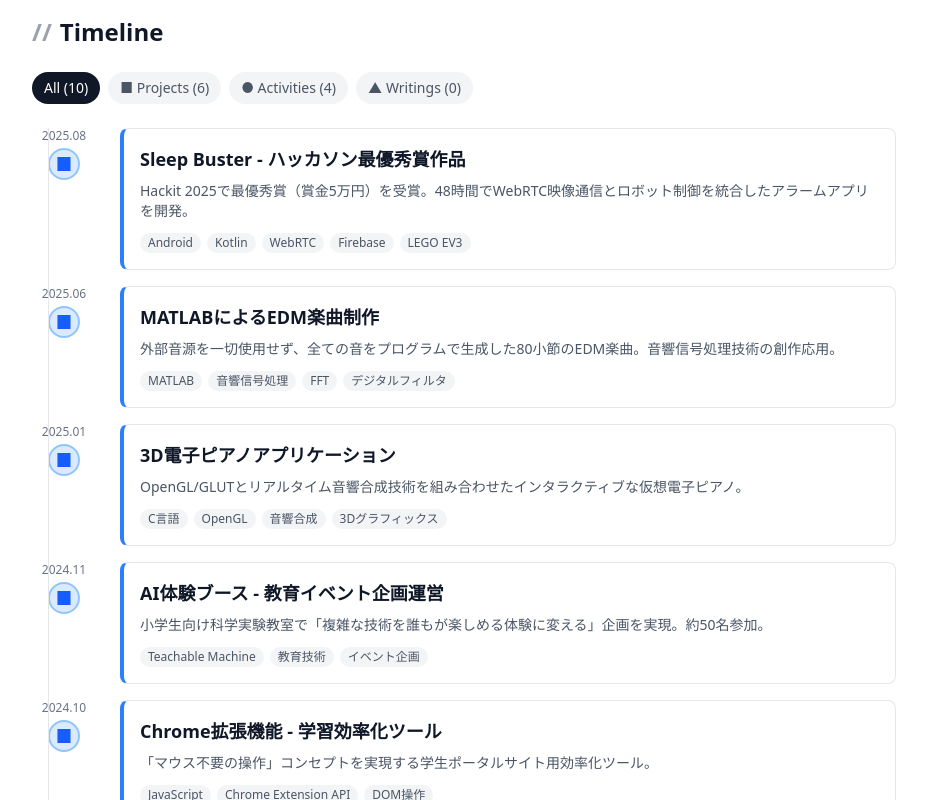
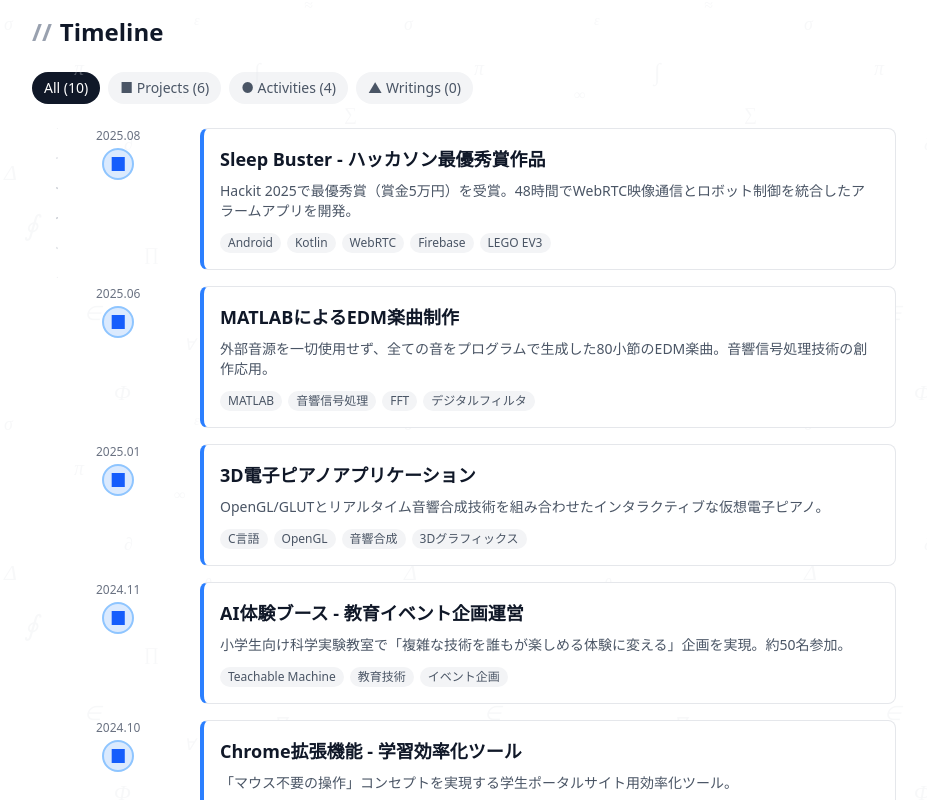
Before and after one commit to Soki0909/Soki0909.github.io, a React (Vite) app: page / in a window 1280 px wide. Shown: the part 360-1160 px from the top of the page, without its empty margins (176-1103 px from the left). Built offline with nearby package versions, Linux system fonts and the light colour scheme; no server answers.

Commit message:
fix: UI改善 - 数学記号背景、タイムライン軸線、レイアウト右寄せ、動画サイズ調整

```diff
--- a/src/components/TimelineView.tsx
+++ b/src/components/TimelineView.tsx
@@ -44,11 +44,18 @@ const TimelineView = () => {
 
       {/* タイムライン */}
       <div className="relative">
-        {/* 左側の縦線（タイムライン軸） */}
-        <div className="absolute left-4 top-0 bottom-0 w-px bg-gray-200 hidden md:block" />
+        {/* 左側の縦線（タイムライン軸）- SVG使用 */}
+        <div className="absolute left-6 top-0 bottom-0 w-0.5 hidden md:block">
+          <img
+            src="/assets/svg/timeline-axis.svg"
+            alt=""
+            className="w-full h-full object-cover"
+            aria-hidden="true"
+          />
+        </div>
 
-        {/* アイテムリスト */}
-        <div className="space-y-4">
+        {/* アイテムリスト - 右に寄せる */}
+        <div className="space-y-4 md:pl-16">
           {items.length === 0 ? (
             <div className="text-center py-8 text-gray-500">
               該当するアイテムがありません
@@ -57,7 +64,7 @@ const TimelineView = () => {
             items.map((item) => (
               <div key={item.id} className="flex gap-4 md:gap-6">
                 {/* 左側: 日付ノード（デスクトップのみ） */}
-                <div className="hidden md:flex flex-shrink-0 w-16 justify-center">
+                <div className="hidden md:flex flex-shrink-0 w-20 justify-start">
                   <SignalNode date={item.date} category={item.category} />
                 </div>
 
--- a/src/pages/Document.tsx
+++ b/src/pages/Document.tsx
@@ -223,6 +223,7 @@ const Document = () => {
                           src={video}
                           controls
                           className="rounded-lg shadow-md w-full"
+                          style={{ maxHeight: '70vh', objectFit: 'contain' }}
                         >
                           お使いのブラウザは動画再生に対応していません。
                         </video>
--- a/src/pages/Hub.tsx
+++ b/src/pages/Hub.tsx
@@ -27,9 +27,20 @@ const Hub = () => {
         url="https://soki0909.github.io"
       />
 
-      <div className="min-h-screen bg-white">
+      <div className="min-h-screen bg-white relative">
+        {/* 数学記号の背景装飾 */}
+        <div
+          className="absolute inset-0 opacity-30 pointer-events-none"
+          style={{
+            backgroundImage: "url('/assets/svg/math-scatter.svg')",
+            backgroundRepeat: 'repeat',
+            backgroundSize: '400px 400px',
+          }}
+          aria-hidden="true"
+        />
+
         {/* ===== Header Area: Signal Input ===== */}
-        <header className="border-b border-gray-100 py-12 px-4">
+        <header className="border-b border-gray-100 py-12 px-4 relative">
           <div className="max-w-4xl mx-auto">
             {/* Logo + Author Definition */}
             <div className="flex items-center gap-4 mb-6">
```
Also changed, not shown: public/assets/svg/math-scatter.svg (added).
